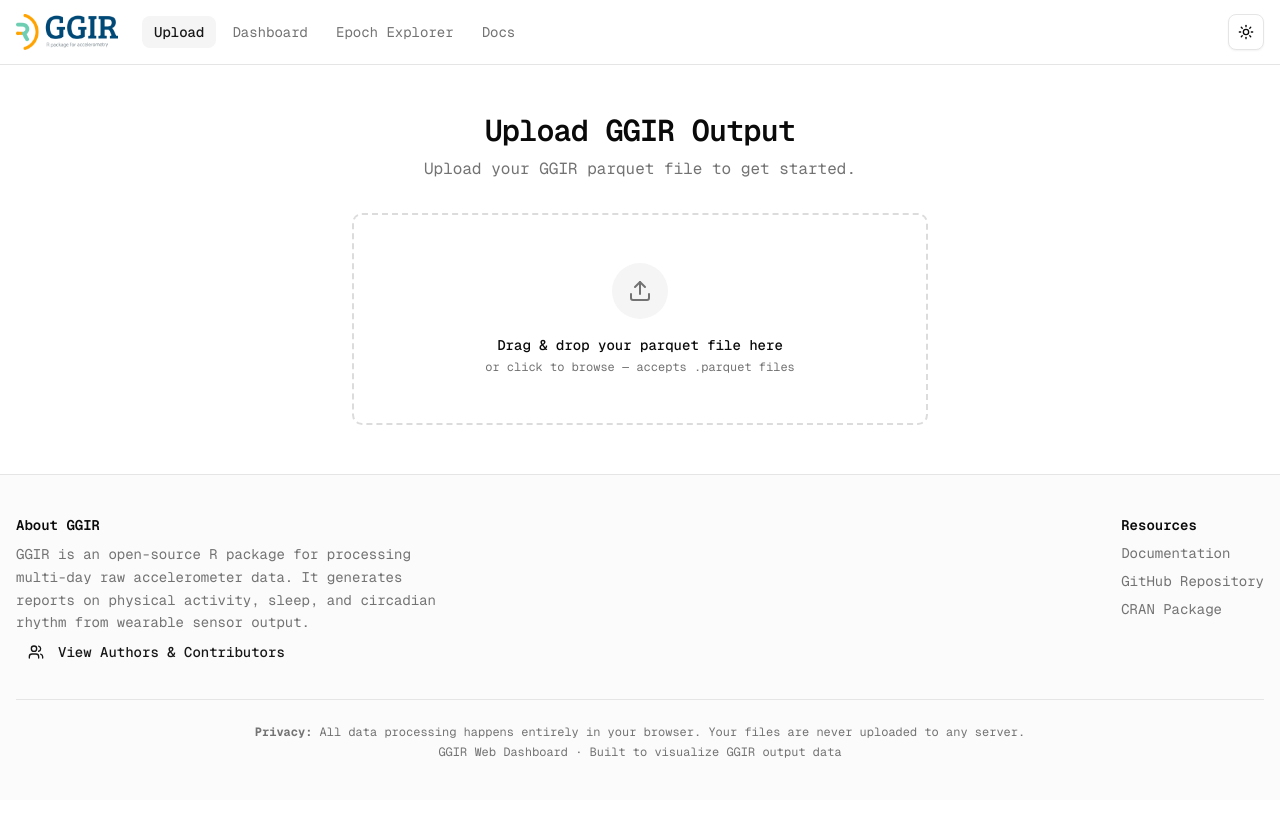
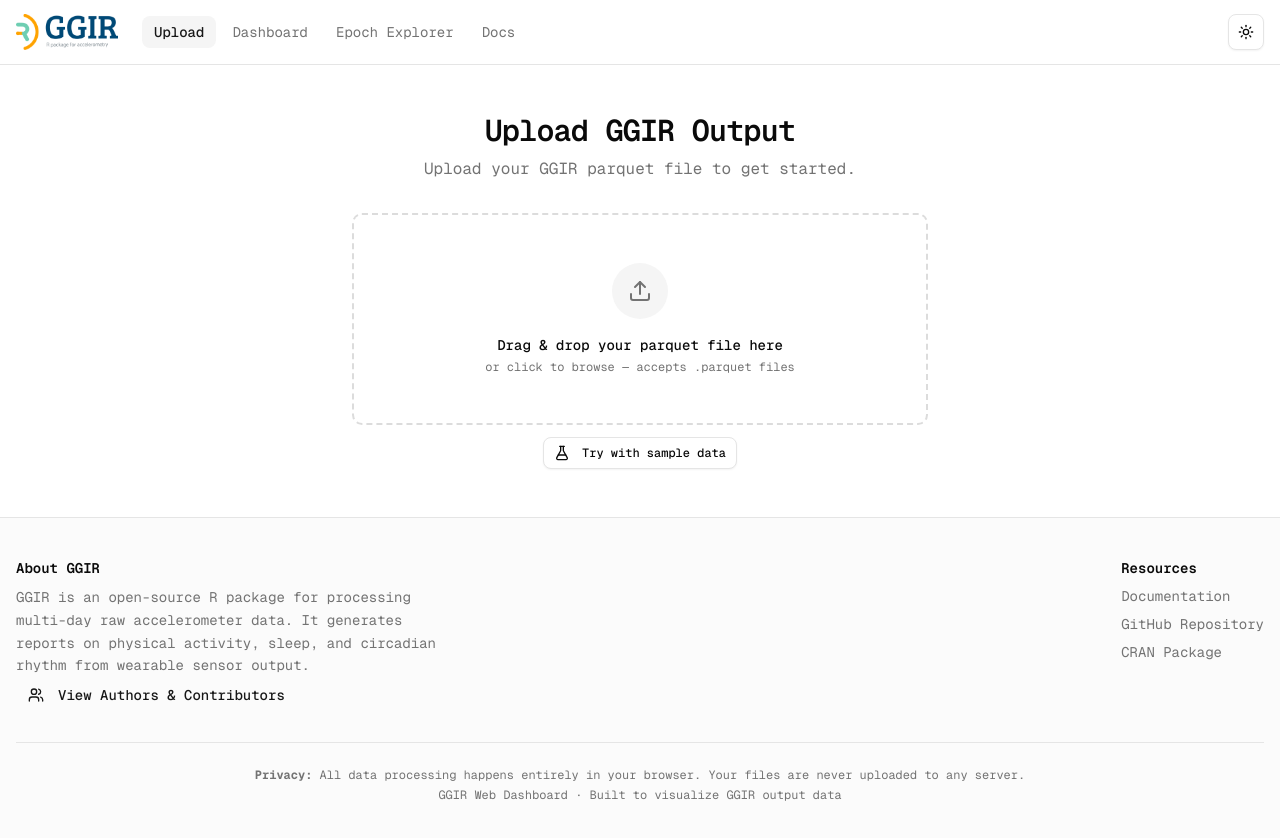
Before and after one commit to samuelafolabi/ggir-web-dashboard, a Next.js app: page / in a window 1280 px wide. Shown: the top 838 px of the page. Before the commit the page ends 800 px from the top, so only its background shows below. Built offline with nearby package versions, Linux system fonts and the light colour scheme; what @duckdb/duckdb-wasm would draw is missing.

Commit message:
feat: adds sample data

```diff
--- a/src/components/home/FileUpload/index.tsx
+++ b/src/components/home/FileUpload/index.tsx
@@ -1,5 +1,6 @@
 import { useCallback, useState, useRef } from "react";
-import { Upload, FileUp, X, Loader2, BookOpen } from "lucide-react";
+import { useRouter } from "next/router";
+import { Upload, FileUp, X, Loader2, BookOpen, FlaskConical } from "lucide-react";
 import { Button } from "@/components/ui/button";
 import { queryParquet, type QueryResult } from "@/lib/duckdb";
 
@@ -11,8 +12,10 @@
   const [file, setFile] = useState<File | null>(null);
   const [isDragging, setIsDragging] = useState(false);
   const [isLoading, setIsLoading] = useState(false);
+  const [isSampleLoading, setIsSampleLoading] = useState(false);
   const [error, setError] = useState<string | null>(null);
   const inputRef = useRef<HTMLInputElement>(null);
+  const router = useRouter();
 
   const handleDragOver = useCallback((e: React.DragEvent<HTMLDivElement>) => {
     e.preventDefault();
@@ -75,11 +78,37 @@
     }
   }, [file, onFileRead]);
 
+  const handleTrySample = useCallback(async () => {
+    setIsSampleLoading(true);
+    setError(null);
+
+    try {
+      const basePath = router.basePath || "";
+      const res = await fetch(`${basePath}/sample_data/ggir_results.parquet`);
+      if (!res.ok) throw new Error("Failed to fetch sample data");
+      const blob = await res.blob();
+      const sampleFile = new File([blob], "ggir_results.parquet", {
+        type: "application/octet-stream",
+      });
+      const result = await queryParquet(sampleFile);
+      setFile(sampleFile);
+      onFileRead?.(result);
+    } catch (err) {
+      setError(
+        err instanceof Error ? err.message : "Failed to load sample data"
+      );
+    } finally {
+      setIsSampleLoading(false);
+    }
+  }, [onFileRead, router.basePath]);
+
   const formatFileSize = (bytes: number) => {
     if (bytes < 1024) return `${bytes} B`;
     if (bytes < 1024 * 1024) return `${(bytes / 1024).toFixed(1)} KB`;
     return `${(bytes / (1024 * 1024)).toFixed(1)} MB`;
   };
+
+  const anyLoading = isLoading || isSampleLoading;
 
   return (
     <div className="w-full max-w-xl mx-auto">
@@ -117,6 +146,23 @@
         </div>
       </div>
 
+      <div className="mt-3 flex items-center justify-center">
+        <Button
+          variant="outline"
+          size="sm"
+          onClick={handleTrySample}
+          disabled={anyLoading}
+          className="text-xs"
+        >
+          {isSampleLoading ? (
+            <Loader2 className="mr-1.5 h-3.5 w-3.5 animate-spin" />
+          ) : (
+            <FlaskConical className="mr-1.5 h-3.5 w-3.5" />
+          )}
+          {isSampleLoading ? "Loading sample…" : "Try with sample data"}
+        </Button>
+      </div>
+
       {file && (
         <div className="mt-4 flex items-center justify-between rounded-lg border bg-card p-4">
           <div className="flex items-center gap-3">
@@ -135,7 +181,7 @@
               variant="default"
               size="sm"
               onClick={handleReadFile}
-              disabled={isLoading}
+              disabled={anyLoading}
             >
               {isLoading ? (
                 <Loader2 className="h-4 w-4 animate-spin" />
@@ -148,7 +194,7 @@
               variant="ghost"
               size="icon-xs"
               onClick={handleRemoveFile}
-              disabled={isLoading}
+              disabled={anyLoading}
               aria-label="Remove file"
             >
               <X className="h-4 w-4" />
```
Also changed, not shown: 1 other file (tests, documents, lock files or other folders).
